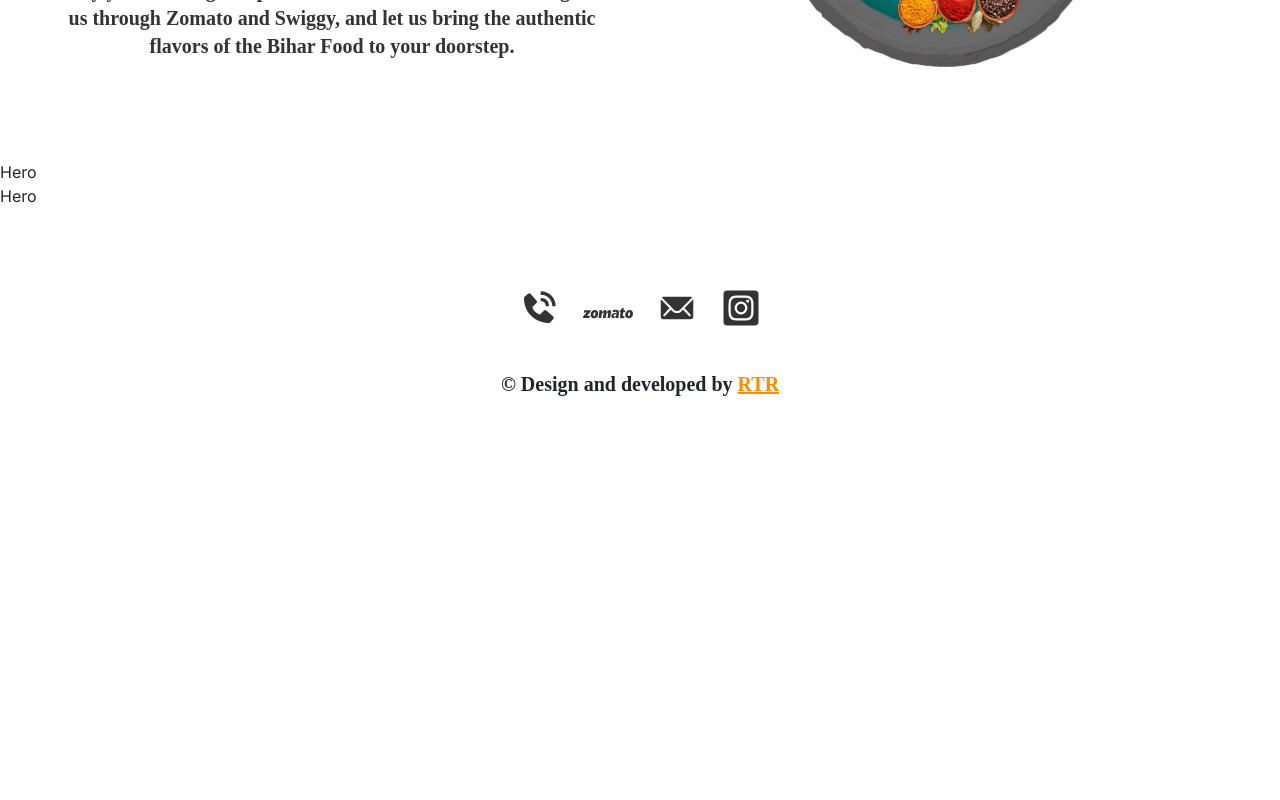
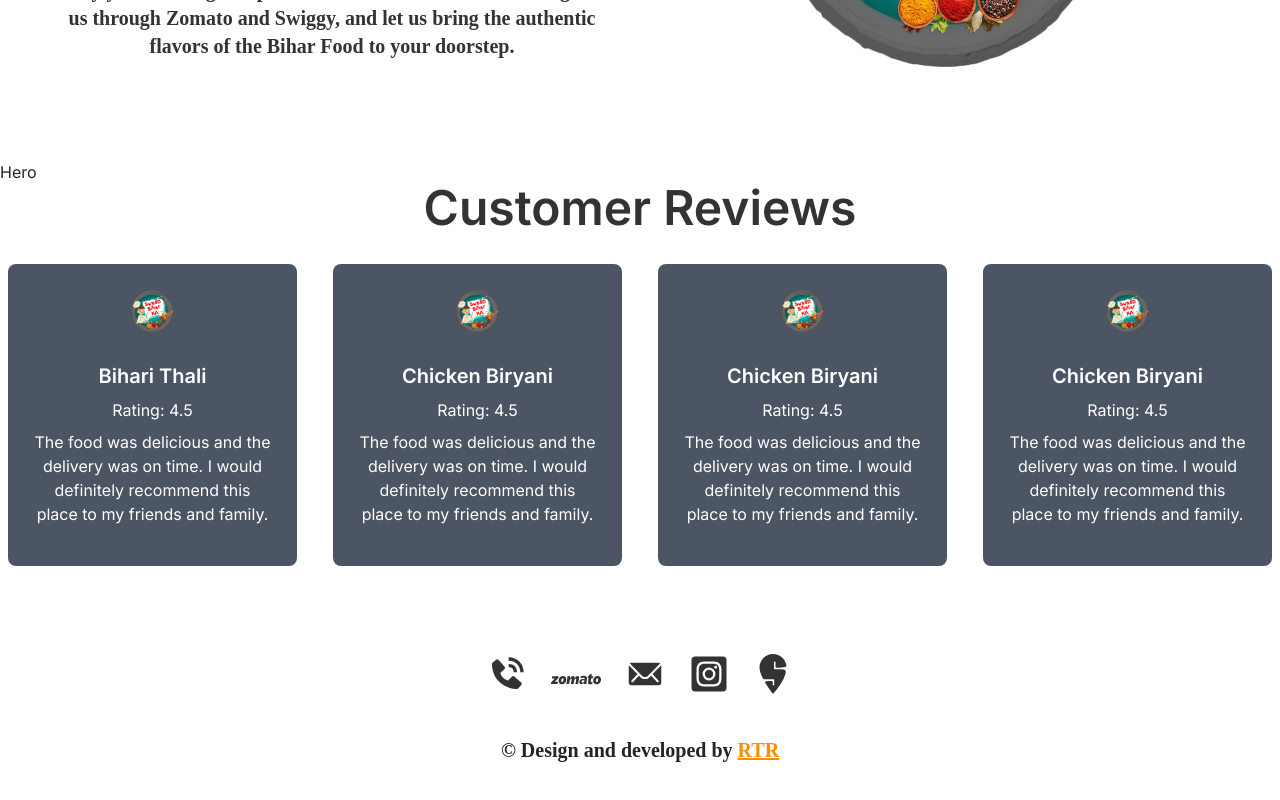
Before and after one commit to tejartr7/mobile-shop-website, a Next.js app: page / in a window 1280 px wide. Shown: the part 1037-1837 px from the top of the page. Before the commit the page ends 1483 px from the top, so only its background shows below. Built offline with nearby package versions, Linux system fonts and the light colour scheme.

Commit message:
reviews commit

```diff
--- a/app/contact/page.jsx
+++ b/app/contact/page.jsx
@@ -2,7 +2,7 @@ import { BiSolidPhoneCall } from "react-icons/bi";
 import { FaGlobe, FaInstagramSquare } from "react-icons/fa";
 import { IoIosMail } from "react-icons/io";
 import { SiZomato } from "react-icons/si";
-
+import { SiSwiggy } from "react-icons/si";
 export default function Contact() {
     return (
         <section id="contact">
@@ -32,6 +32,12 @@ export default function Contact() {
                             <FaInstagramSquare size={40} />
                         </a>
                     </div>
+                    <div className="link-wrapper">
+                        <a target="_blank" href="https://www.swiggy.com/restaurants/swaad-bihar-ka-howrah-pannalal-basak-lane-kolkata-562665">
+                            <span className="sr-only">Swiggy</span>
+                            <SiSwiggy size={40} />
+                        </a>
+                    </div>
                 </div>
                 <p className="mt-8 text-center text-xl font-bold">
                     © Design and developed by <a target="_blank" href="https://twitter.com/raghu_rtr" style={{ color: '#ff8c00' }}>RTR</a>
--- a/app/reviews/page.jsx
+++ b/app/reviews/page.jsx
@@ -1,7 +1,69 @@
+'use client';
+import { Swiper, SwiperSlide } from 'swiper/react';
+import 'swiper/css';
+import 'swiper/css/navigation';
+import Image from 'next/image';
+import reviewData from './reviews';
+import logo from '../images/logo.png';
+import { useState, useEffect } from 'react';
+import SwiperCore, { Navigation, Pagination, Autoplay } from 'swiper';
+SwiperCore.use([Navigation, Pagination, Autoplay]);
+const ReviewSlider = () => {
+    const [swiper, setSwiper] = useState(null);
 
-export default function Reviews() {
+    useEffect(() => {
+        if (swiper) {
+            // Initialize Swiper when the component mounts
+            swiper.update();
+        }
+    }, [swiper]);
+
+    const handlePrev = () => {
+        if (swiper) {
+            swiper.slidePrev();
+        }
+    };
+
+    const handleNext = () => {
+        if (swiper) {
+            swiper.slideNext();
+        }
+    };
+
     return (
-        <section id="reviews">
-            <div>Hero</div></section>
+        <section id="reviews" className="swiper-container">
+            <h2 className="text-5xl font-semibold mb-4 text-center" style={{color:'#333333'}}>Customer Reviews</h2>
+            <Swiper
+                slidesPerView={1}
+                navigation={{ prevEl: '.swiper-button-prev', nextEl: '.swiper-button-next' }} // Add this line for navigation
+                pagination={{ clickable: true }}
+                spaceBetween={20}
+                breakpoints={{
+                    640: {
+                        slidesPerView: 2,
+                    },
+                    768: {
+                        slidesPerView: 3,
+                    },
+                    1024: {
+                        slidesPerView: 4,
+                    },
+                }}
+            >
+                {reviewData.map((review) => (
+                    <SwiperSlide key={review.id}>
+                        <div className="review-card bg-gray-600 text-white p-6 rounded-lg text-center flex flex-col items-center m-2">
+                            <Image src={logo} alt={review.name} width={50} height={50} className="mb-4" />
+                            <h3 className="text-xl font-semibold mb-2">{review.name}</h3>
+                            <p className="mb-2">Rating: {review.rating}</p>
+                            <p>{review.comments}</p>
+                        </div>
+                    </SwiperSlide>
+                ))}
+            </Swiper>
+
+        </section>
     );
 };
+
+export default ReviewSlider;
--- /dev/null
+++ b/app/reviews/reviews.js
@@ -0,0 +1,39 @@
+const reviewData = [
+    {
+        id: 1,
+        name: 'Bihari Thali',
+        rating: 4.5,
+        comments: 'The food was delicious and the delivery was on time. I would definitely recommend this place to my friends and family.',
+    },
+    {
+        id: 2,
+        name: 'Chicken Biryani',
+        rating: 4.5,
+        comments: 'The food was delicious and the delivery was on time. I would definitely recommend this place to my friends and family.',
+    },
+    {
+        id: 3,
+        name: 'Chicken Biryani',
+        rating: 4.5,
+        comments: 'The food was delicious and the delivery was on time. I would definitely recommend this place to my friends and family.',
+    },
+    {
+        id: 4,
+        name: 'Chicken Biryani',
+        rating: 4.5,
+        comments: 'The food was delicious and the delivery was on time. I would definitely recommend this place to my friends and family.',
+    },
+    {
+        id: 5,
+        name: 'Chicken Biryani',
+        rating: 4.5,
+        comments: 'The food was delicious and the delivery was on time. I would definitely recommend this place to my friends and family.',
+    },
+    {
+        id: 6,
+        name: 'Chicken Biryani',
+        rating: 4.5,
+        comments: 'The food was delicious and the delivery was on time. I would definitely recommend this place to my friends and family.',
+    },
+];
+export default reviewData;
```
